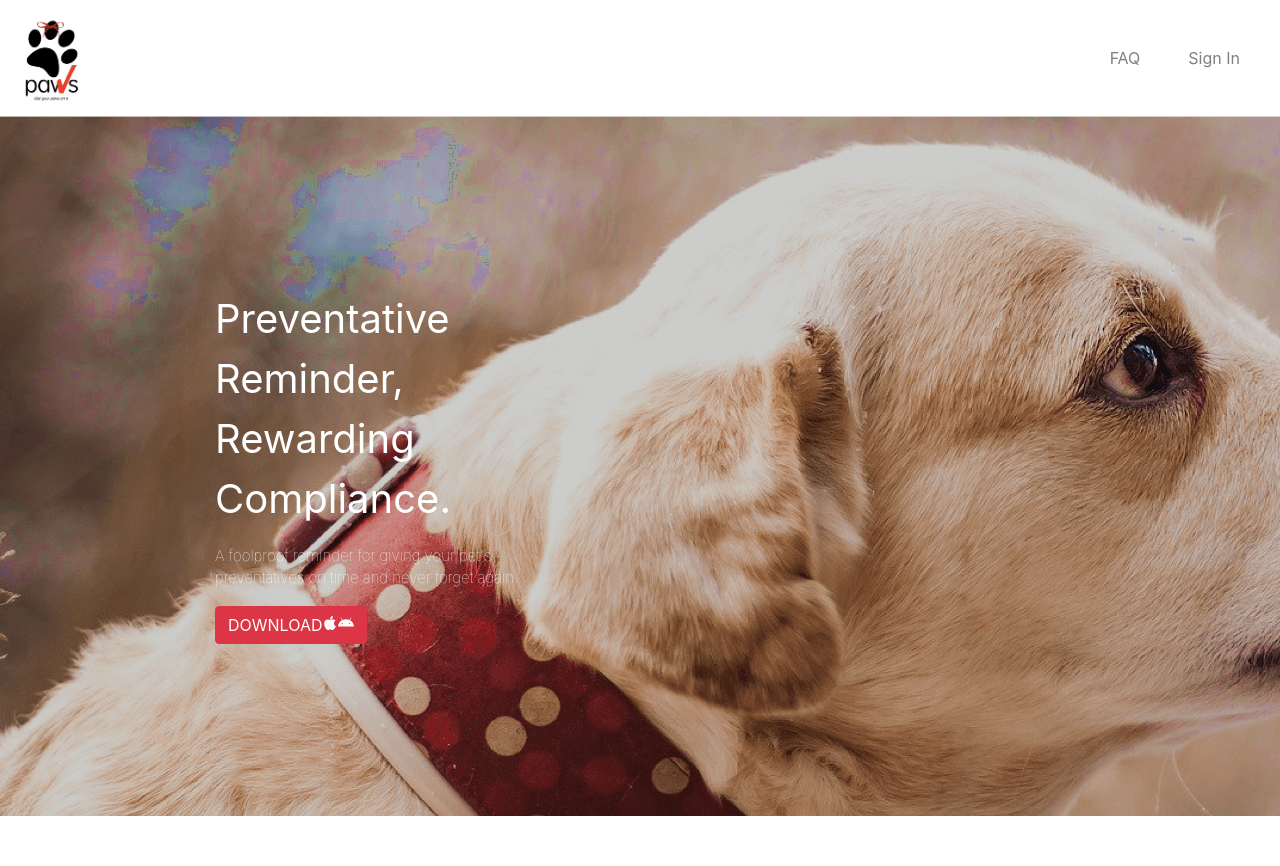
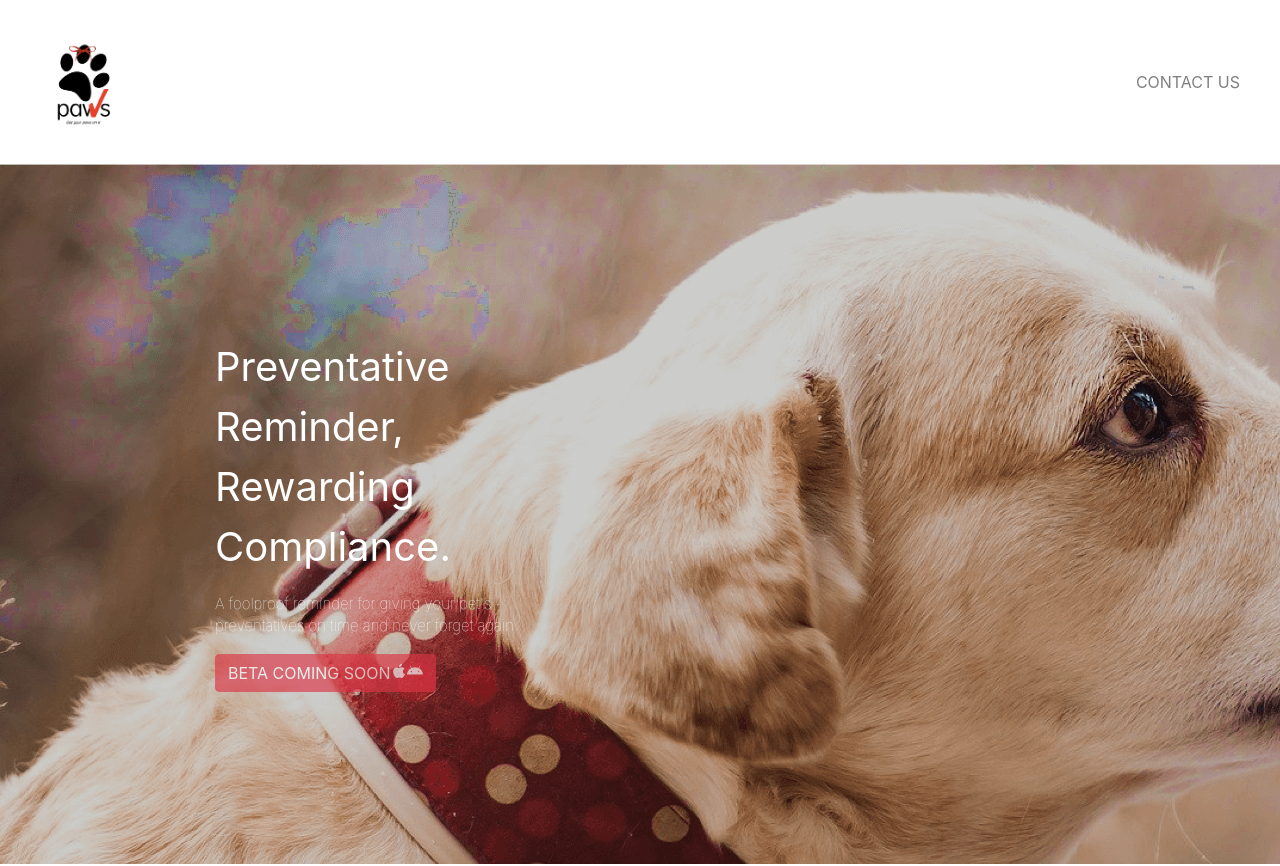
Before and after one commit to lukewalz/paws-site, a React (Create React App) app: page / in a window 1280 px wide. Shown: the top 866 px of the page. Built offline with nearby package versions, Linux system fonts and the light colour scheme.

Commit message:
coming soon buttons

```diff
--- a/src/App.js
+++ b/src/App.js
@@ -11,29 +11,29 @@ class App extends Component {
       <Router>
         <div className="sticky-top" style={{ backgroundColor: 'white' }}>
           <nav className="navbar navbar-expand-lg navbar-light justify-content-between justify-content-start">
-            <img
-              alt="logo"
-              src={require("./assets/Get_your_paws_on_it-min.png")}
-              className="navbar-brand image navbar-left"
-            />
+            <Link to={"/"} className="nav-link">
+
+              <img
+                alt="logo"
+                src={require("./assets/Get_your_paws_on_it-min.png")}
+                className="navbar-brand image navbar-left"
+              />
+            </Link>
             <button className="navbar-toggler" type="button" data-toggle="collapse" data-target="#navbarSupportedContent" aria-controls="navbarSupportedContent" aria-expanded="false" aria-label="Toggle navigation">
               <span className="navbar-toggler-icon"></span>
             </button>
+
             <div className="collapse navbar-collapse" id="navbarSupportedContent">
               <ul className="navbar-nav ml-auto" >
                 <li>
-                  <Link to={"/"} className="nav-link">
+                  <Link to={"/Contact"} className="nav-link">
                     {" "}
-                    FAQ{" "}
+                    CONTACT US{" "}
                   </Link>
-                </li>
-                <li>
-                  <Link to={"/"} className="nav-link">
-                    Sign In
-                </Link>
                 </li>
               </ul>
             </div>
+
           </nav>
         </div>
 
--- a/src/components/Home.js
+++ b/src/components/Home.js
@@ -19,7 +19,7 @@ class Home extends Component {
             </div>
             <div>
               <p className='text'>A foolproof reminder for giving your pet's<br></br>preventatives on time and never forget again. </p>
-              <button type="button" className="btn btn-danger">DOWNLOAD<FaApple /><FaAndroid /></button>
+              <button type="button" disabled className="btn btn-danger">BETA COMING SOON<FaApple /><FaAndroid /></button>
             </div>
 
           </div>
@@ -148,7 +148,7 @@ class Home extends Component {
               hen</p>
             <p className='subtitleText' style={{ color: 'black', textAlign: 'center' }}><font color="red">s</font>
               cheduled</p>
-            <button type="button" className="btn btn-danger">DOWNLOAD<FaApple /><FaAndroid /></button>
+            <button type="button" disabled className="btn btn-danger">BETA COMING SOON<FaApple /><FaAndroid /></button>
           </div>
         </div>
       </div>
```
